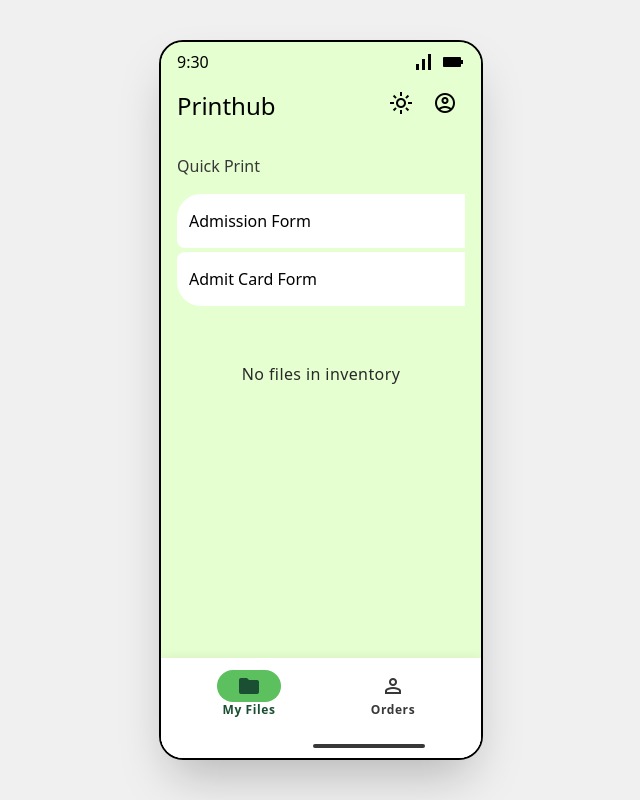
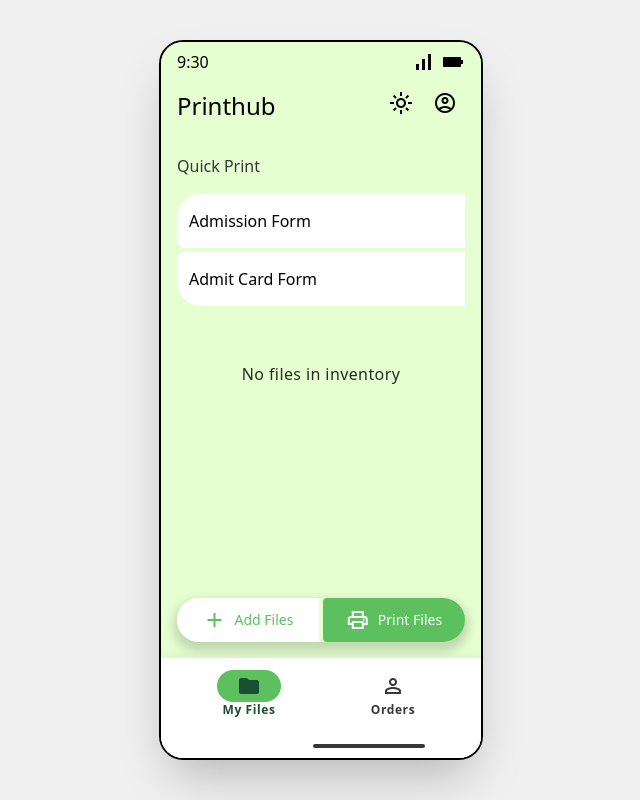
Before and after one commit to IshadP/Printhub-Protoype, a Next.js app: page / in a window 1280 px wide. Shown: the whole page, without its empty margins (319-959 px from the left). Built offline with nearby package versions, Linux system fonts and the light colour scheme.

Commit message:
added print files and add files button; functionality not implemented

```diff
--- /dev/null
+++ b/src/app/components/ActionButtons.jsx
@@ -0,0 +1,36 @@
+import React from 'react';
+import Icon from './Icon';
+
+const ActionButtons = ({ onAdd, onPrint, selectedCount = 0 }) => {
+    return (
+        <div className="mx-4 flex justify-start items-center gap-1 w-full rounded-full overflow-x-hidden shadow-[0px_2px_3px_0px_rgba(0,0,0,0.30)] shadow-[0px_6px_10px_4px_rgba(0,0,0,0.15)]">
+            {/* Add Files Button */}
+            <button
+                onClick={onAdd}
+                className="flex justify-center items-center bg-surface-bright w-full active:scale-95 transition-transform "
+            >
+                <div className="px-4 py-2.5 inline-flex justify-center items-center gap-2">
+                    <Icon name="add" size={24} className="text-primary" />
+                    <div className="justify-center text-primary font-material-labellarge leading-5 tracking-tight">
+                        Add Files
+                    </div>
+                </div>
+            </button>
+
+            {/* Print Files Button */}
+            <button
+                onClick={onPrint}
+                className="flex justify-center items-center bg-primary w-full active:scale-95 transition-transform rounded-sm"
+            >
+                <div className="px-4 py-2.5 inline-flex justify-center items-center gap-2">
+                    <Icon name="print" size={24} className="text-on-primary" />
+                    <div className="justify-center text-on-primary font-material-labellarge leading-5 tracking-tight">
+                        {selectedCount > 0 ? `Print ${selectedCount} Files` : 'Print Files'}
+                    </div>
+                </div>
+            </button>
+        </div>
+    );
+};
+
+export default ActionButtons;
--- a/src/app/page.js
+++ b/src/app/page.js
@@ -6,8 +6,8 @@ import Navbar from "./components/navbar";
 import TopBar from "./components/topbar";
 import QuickPrintCard from "./components/QuickPrintCard";
 import ItemCard from "./components/ItemCard";
-import Button from "./components/Button";
 import BottomSheet from "./components/BottomSheet";
+import ActionButtons from "./components/ActionButtons";
 import { useStorage } from "./context/StorageContext";
 
 export default function Home() {
@@ -170,18 +170,8 @@ export default function Home() {
           )}
         </div>
 
-        {/* Floating Action Button for Print */}
-        {isSelectionMode && cart.length > 0 && (
-          <div className="absolute bottom-24 left-0 right-0 px-4 flex justify-center z-10">
-            <Button
-              className="shadow-lg"
-              icon="print"
-              onClick={handlePrintSelected}
-            >
-              Print ({cart.length})
-            </Button>
-          </div>
-        )}
+        {/* Floating Action Buttons */}
+
 
         <BottomSheet
           isOpen={!!editingFileId}
@@ -189,7 +179,13 @@ export default function Home() {
           file={editingFile}
           onSave={handleSaveConfig}
         />
-
+        <div className="flex justify-center pointer-events-none py-4 w-full">
+          <ActionButtons
+            onAdd={handleUpload}
+            onPrint={handlePrintSelected}
+            selectedCount={cart.length}
+          />
+        </div>
         <Navbar />
       </div>
     </div>
```
